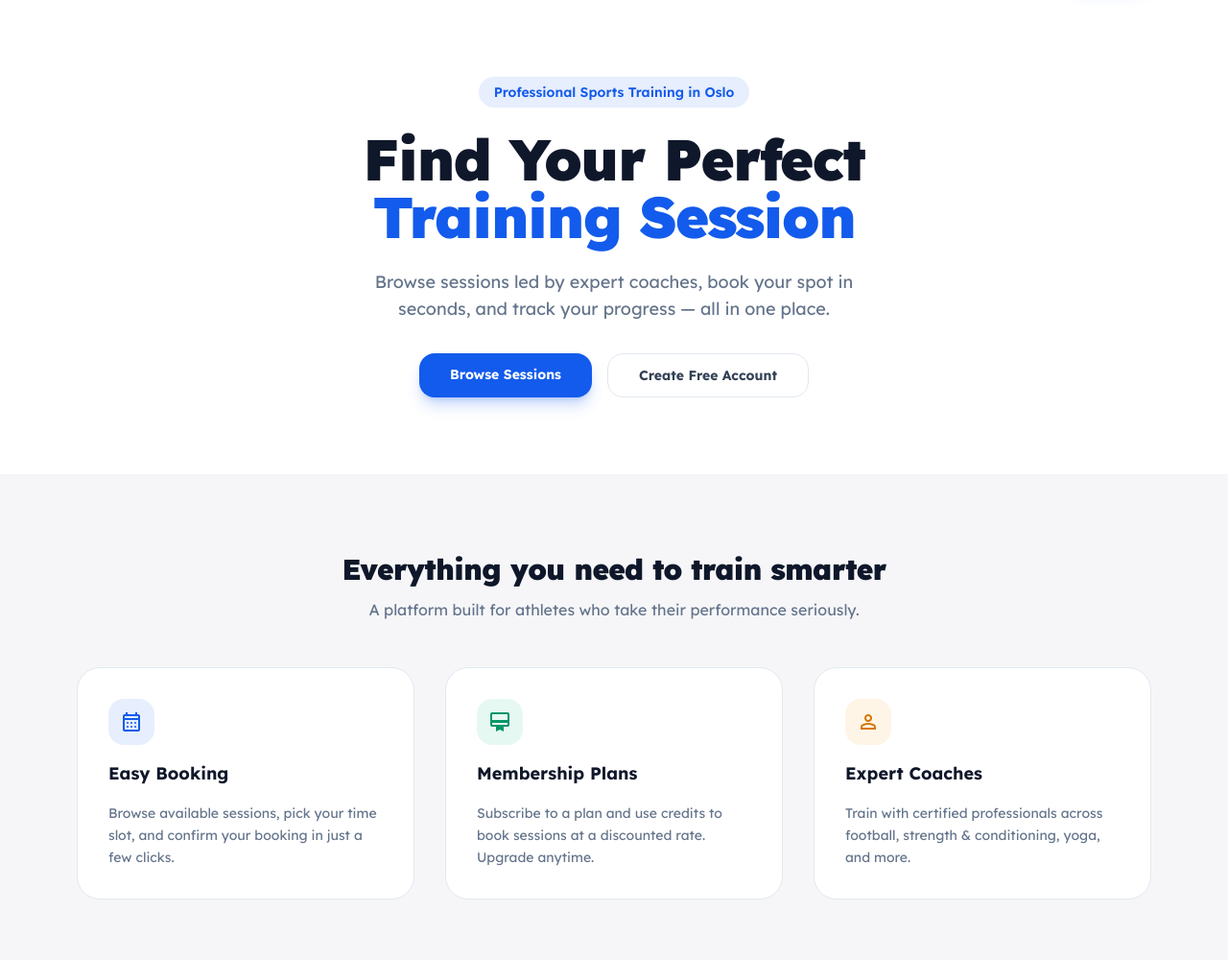
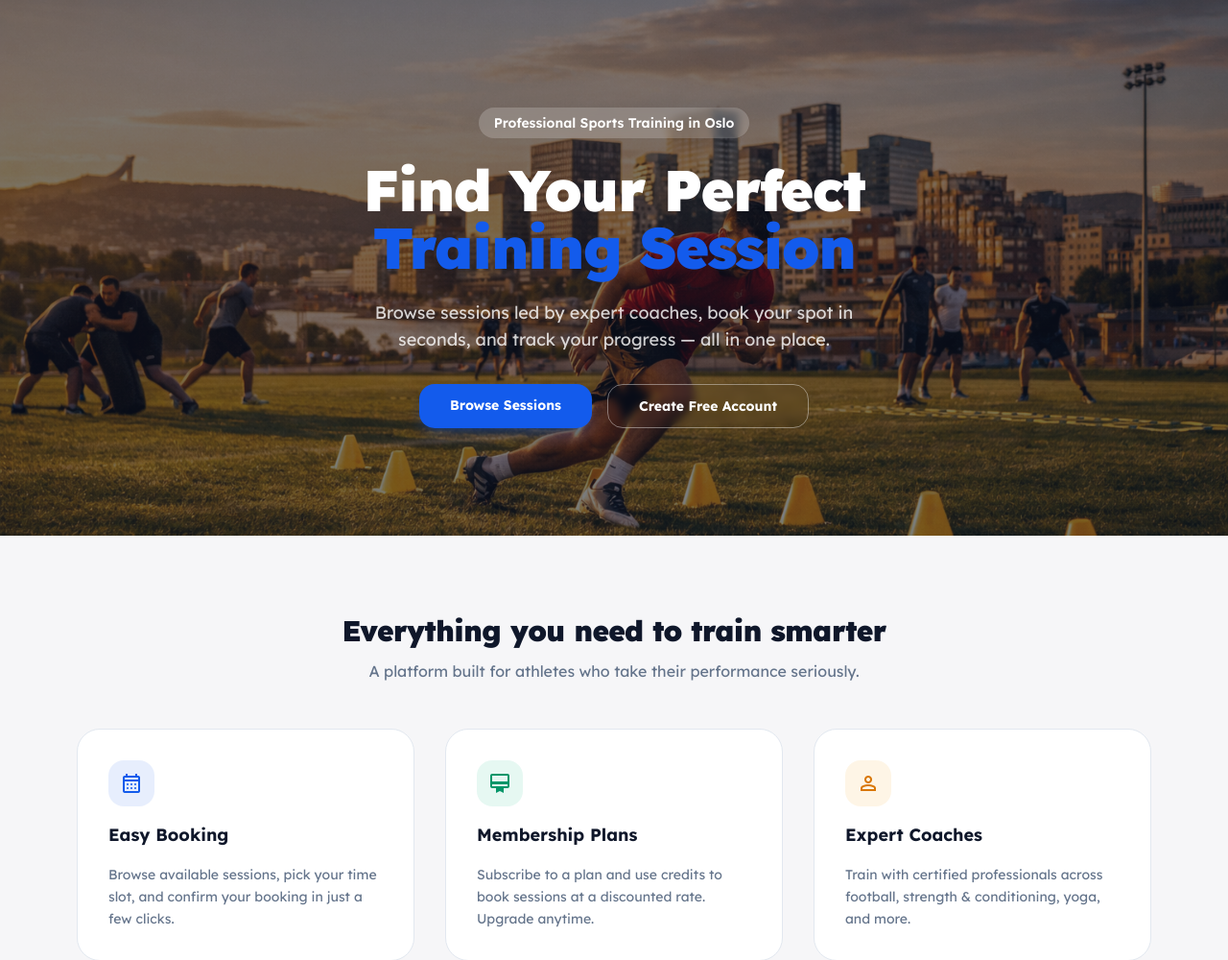
Before and after one commit to essamalkhader/topptrener1, a Django app: page / in a window 1280 px wide. Shown: the part 65-1065 px from the top of the page at 96% size. Run offline with Django 5.2, Linux system fonts and the light colour scheme; some libraries are stand-ins or nearby versions.

Commit message:
Add hero background image to home page

```diff
--- a/templates/home.html
+++ b/templates/home.html
@@ -1,20 +1,29 @@
 {% extends "base.html" %}
+{% load static %}
 {% block title %}ToppTrener — Book Professional Training{% endblock %}
 
 {% block content %}
 
-<!-- HERO SECTION -->
-<section class="bg-white border-b border-slate-100">
-    <div class="max-w-6xl mx-auto px-4 py-20 flex flex-col items-center text-center gap-6">
-        <span class="inline-flex items-center gap-2 bg-primary/10 text-primary text-sm font-semibold px-4 py-1.5 rounded-full">
+<!-- HERO SECTION WITH BACKGROUND IMAGE -->
+<section class="relative border-b border-slate-100 overflow-hidden">
+    <!-- Background Image -->
+    <div class="absolute inset-0 z-0">
+        <img src="{% static 'images/hero.jpg' %}" alt="Sports training background"
+             class="w-full h-full object-cover"/>
+        <div class="absolute inset-0 bg-slate-900/55"></div>
+    </div>
+
+    <!-- Hero Content -->
+    <div class="relative z-10 max-w-6xl mx-auto px-4 py-28 flex flex-col items-center text-center gap-6">
+        <span class="inline-flex items-center gap-2 bg-white/20 text-white text-sm font-semibold px-4 py-1.5 rounded-full backdrop-blur-sm">
             Professional Sports Training in Oslo
         </span>
 
-        <h1 class="text-5xl sm:text-6xl font-black text-slate-900 tracking-tight leading-tight max-w-3xl">
+        <h1 class="text-5xl sm:text-6xl font-black text-white tracking-tight leading-tight max-w-3xl">
             Find Your Perfect <span class="text-primary">Training Session</span>
         </h1>
 
-        <p class="text-lg text-slate-500 max-w-xl">
+        <p class="text-lg text-white/80 max-w-xl">
             Browse sessions led by expert coaches, book your spot in seconds, and track your progress — all in one place.
         </p>
 
@@ -25,7 +34,7 @@
             </a>
             {% if not user.is_authenticated %}
             <a href="{% url 'signup' %}"
-               class="px-8 py-3 rounded-lg border border-slate-200 text-slate-700 font-bold text-sm hover:bg-slate-50 transition-all">
+               class="px-8 py-3 rounded-lg border border-white/40 text-white font-bold text-sm hover:bg-white/10 transition-all backdrop-blur-sm">
                 Create Free Account
             </a>
             {% endif %}
```
Also changed, not shown: static/images/hero.jpg (added).
